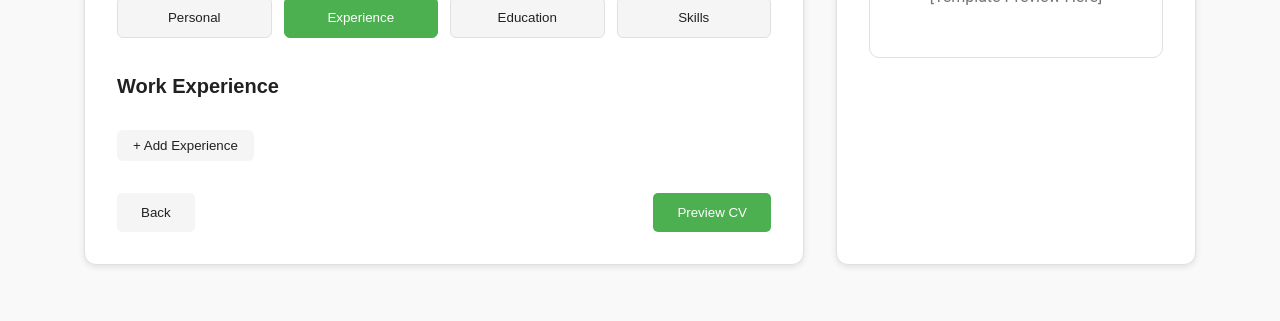
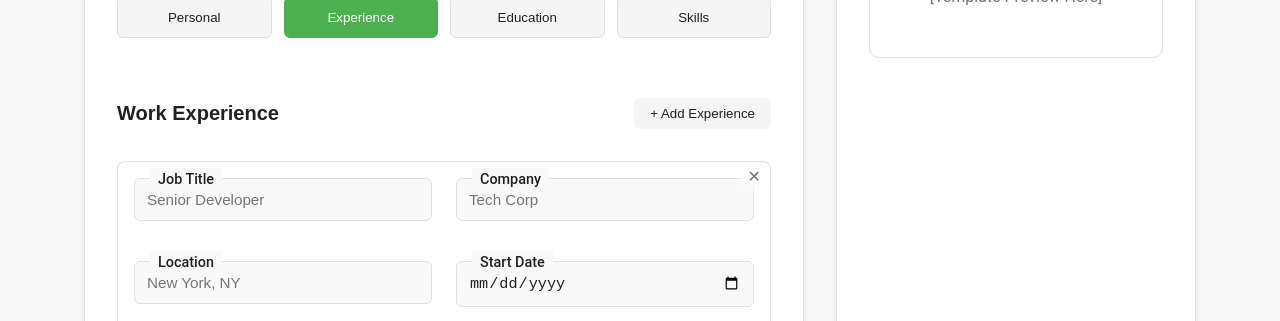
Before and after one commit to iconstar11/profile-edge, a React (Create React App) app in the folder frontend/: page /start-fresh in a window 1280 px wide. Both pictures are taken after a click on the button "+ Add Experience". Shown: the part 479-800 px from the top of the page. Built offline with nearby package versions, Linux system fonts and the light colour scheme; no server answers.

Commit message:
Feat: Add the functionality for add button for experience

```diff
--- a/frontend/src/components/Forms/ExperienceForm.js
+++ b/frontend/src/components/Forms/ExperienceForm.js
@@ -1,16 +1,69 @@
-import React from 'react'
-import './FormSection.css'
+import React, { useState } from "react";
+import "./FormSection.css";
 
 function ExperienceForm() {
-    return (
-        <div className='experience-form'>
-            <div className="form-section">
-                <h4>Work Experience</h4>
-                {/* Dynamic list of experiences goes here */}
-                <button className="add-btn">+ Add Experience</button>
+  const [experiences, setExperiences] = useState([]);
+
+  const addExperience = () => {
+    setExperiences([
+      ...experiences,
+      { id: Date.now(), title: "", company: "", location: "", startDate: "", description: "" },
+    ]);
+  };
+
+  const removeExperience = (id) => {
+    setExperiences(experiences.filter((exp) => exp.id !== id));
+  };
+
+  return (
+    <div className="experience-form">
+      <div className="form-section">
+        <div className="section-header">
+          <h4>Work Experience</h4>
+          <button className="add-btn" onClick={addExperience}>
+            + Add Experience
+          </button>
+        </div>
+
+        {experiences.map((exp) => (
+          <div key={exp.id} className="experience-card">
+            <button className="remove-btn" onClick={() => removeExperience(exp.id)}>
+              ✕
+            </button>
+            <div className="form-grid">
+              <div className="form-group">
+                <label>Job Title</label>
+                <input type="text" placeholder="Senior Developer" />
+              </div>
+
+              <div className="form-group">
+                <label>Company</label>
+                <input type="text" placeholder="Tech Corp" />
+              </div>
+
+              <div className="form-group">
+                <label>Location</label>
+                <input type="text" placeholder="New York, NY" />
+              </div>
+
+              <div className="form-group">
+                <label>Start Date</label>
+                <input type="date" />
+              </div>
+
+              <div className="form-group full-width">
+                <label>Description</label>
+                <textarea
+                  placeholder="Describe your key responsibilities and achievements..."
+                  rows="3"
+                ></textarea>
+              </div>
             </div>
-        </div>
-    )
+          </div>
+        ))}
+      </div>
+    </div>
+  );
 }
 
-export default ExperienceForm
+export default ExperienceForm;
--- a/frontend/src/components/Forms/FormSection.css
+++ b/frontend/src/components/Forms/FormSection.css
@@ -1,5 +1,8 @@
-/* --- Form Layout --- */
-/* --- Input Styles --- */
+/* ================================
+   --- Base Form Styles ---
+================================ */
+
+/* Inputs & textareas */
 .start-fresh-page input[type="text"],
 .start-fresh-page input[type="email"],
 .start-fresh-page input[type="tel"],
@@ -14,6 +17,7 @@
     color: var(--text-color);
 }
 
+/* Focused state for inputs */
 .start-fresh-page input:focus,
 .start-fresh-page textarea:focus {
     border-color: var(--primary-accent);
@@ -21,15 +25,18 @@
     box-shadow: 0 0 0 2px rgba(0, 128, 255, 0.1);
 }
 
-/* --- Textarea (Full Width) --- */
-
+/* Textarea full width */
 .start-fresh-page textarea {
     resize: vertical;
     min-height: 100px;
 }
 
 
-/* --- Shared Grid Layout for Forms --- */
+/* ================================
+   --- Grid Layout ---
+================================ */
+
+/* 2-column layout for forms */
 .form-grid {
     display: grid;
     grid-template-columns: 1fr 1fr;
@@ -37,7 +44,7 @@
     /* row gap / col gap */
 }
 
-/* Full-width rows like textarea */
+/* Full-width rows (e.g., textarea) */
 .form-group.full-width {
     grid-column: 1 / -1;
 }
@@ -51,7 +58,7 @@
     color: var(--text-color);
 }
 
-/* Input styling (reuse your base) */
+/* Inherit base styles for grouped inputs */
 .form-group input,
 .form-group textarea {
     width: 100%;
@@ -63,7 +70,7 @@
     color: var(--text-color);
 }
 
-/* Focus state */
+/* Focus state for grouped fields */
 .form-group input:focus,
 .form-group textarea:focus {
     border-color: var(--primary-accent);
@@ -71,14 +78,17 @@
     box-shadow: 0 0 0 2px rgba(0, 128, 255, 0.1);
 }
 
-/* Responsive: stack fields on small screens */
+/* Responsive: collapse grid to single column */
 @media (max-width: 740px) {
     .form-grid {
         grid-template-columns: 1fr;
     }
 }
 
-/* ---------  */
+
+/* ================================
+   --- Section Headings ---
+================================ */
 .start-fresh-page .form-section {
     margin-bottom: 2rem;
 }
@@ -90,7 +100,18 @@
     color: var(--text-color);
 }
 
-/* --- Add Button (Experience/Education/Skills) --- */
+/* Header layout with title + button */
+.section-header {
+    display: flex;
+    justify-content: space-between;
+    align-items: center;
+    margin-bottom: 1rem;
+}
+
+
+/* ================================
+   --- Add Button (Experience/Education/Skills) ---
+================================ */
 .start-fresh-page .add-btn {
     background: var(--card-hover-bg);
     padding: 0.5rem 1rem;
@@ -105,7 +126,10 @@
     color: #fff;
 }
 
-/* --- Skills Section --- */
+
+/* ================================
+   --- Skills Section ---
+================================ */
 .start-fresh-page .skills-input {
     display: flex;
     gap: 0.75rem;
@@ -115,3 +139,40 @@
 .start-fresh-page .skills-input input {
     flex: 1;
 }
+
+
+/* ================================
+   --- Experience Cards ---
+================================ */
+.experience-card {
+    position: relative;
+    border: 1px solid var(--border-color);
+    border-radius: 8px;
+    padding: 1rem;
+    margin-bottom: 1.25rem;
+    background: var(--card-bg);
+    box-shadow: 0 1px 3px rgba(0, 0, 0, 0.08);
+}
+
+/* Remove button inside cards */
+.experience-card .remove-btn {
+    position: absolute;
+    top: 0rem;
+    right: 0rem;
+    background: rgba(255, 255, 255, 0.2);
+    backdrop-filter: blur(10px);
+    -webkit-backdrop-filter: blur(10px);
+    border: 1px solid rgba(255, 255, 255, 0.1);
+    border-radius: 8px;
+    color: var(--secondary-text-color);
+    font-size: 1rem;
+    cursor: pointer;
+    z-index: 1;
+    padding: 0.25rem 0.5rem;
+    transition: all 0.3s ease;
+}
+
+.experience-card .remove-btn:hover {
+    background: rgba(255, 255, 255, 0.3);
+    border-color: rgba(255, 255, 255, 0.2);
+}
```
